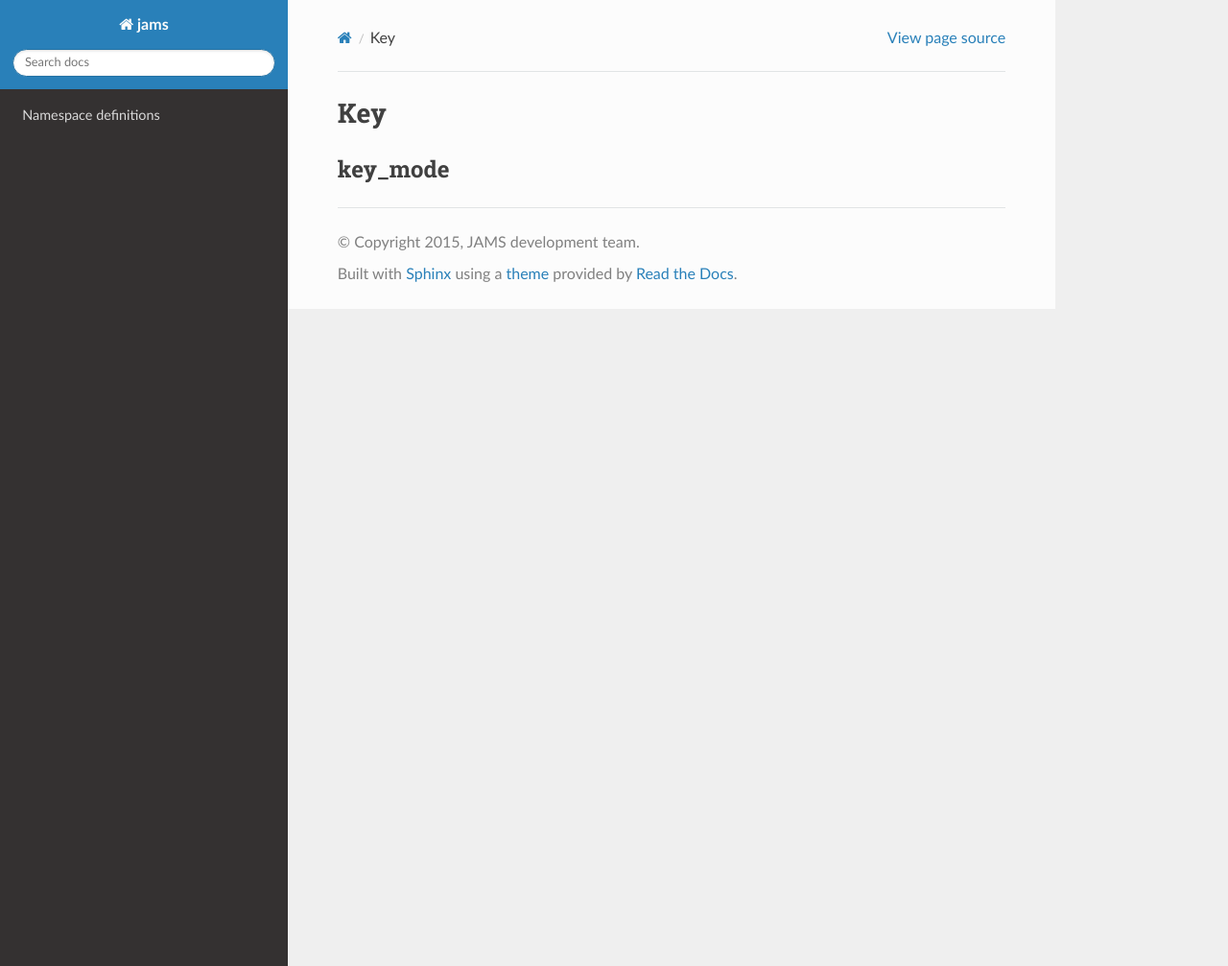
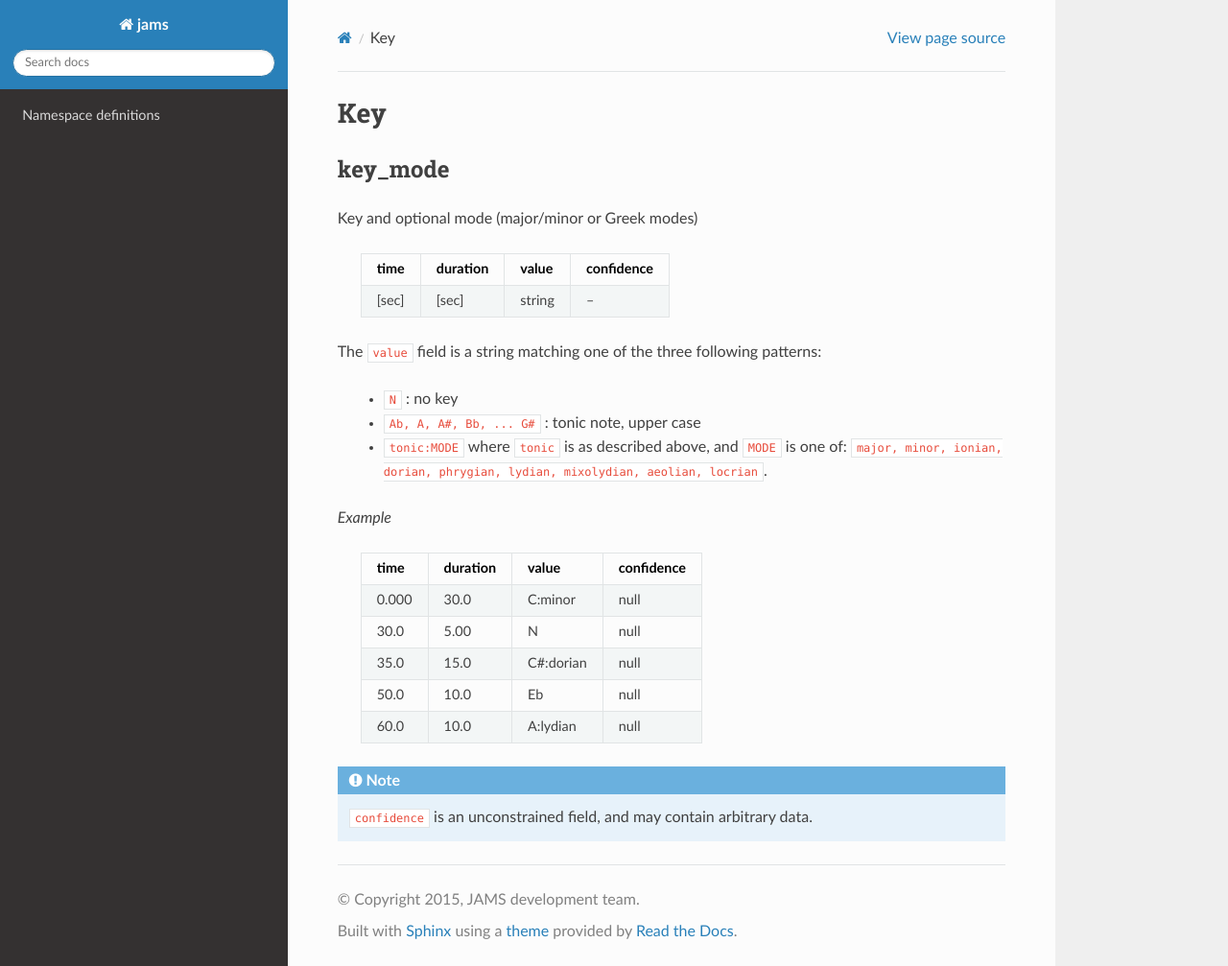
Before and after one commit to marl/jams, a Sphinx documentation site: the page built from docs/namespaces/key.rst, in a window 1280 px wide and 1007 px high. Shown: the whole window at 96% size. Built offline with Sphinx 7.4.7 and the Read the Docs theme 2.0.0, drawn with Linux system fonts in a browser that asks for light colours.

Commit message:
added key_mode namespace doc

```diff
--- a/docs/namespaces/key.rst
+++ b/docs/namespaces/key.rst
@@ -3,3 +3,34 @@ Key
 
 key_mode
 ~~~~~~~~
+Key and optional mode (major/minor or Greek modes)
+
+    ===== ======== ====== ==========
+    time  duration value  confidence
+    ===== ======== ====== ==========
+    [sec] [sec]    string --
+    ===== ======== ====== ==========
+
+The ``value`` field is a string matching one of the three following patterns:
+
+    * ``N`` : no key
+    * ``Ab, A, A#, Bb, ... G#`` : tonic note, upper case
+    * ``tonic:MODE`` where ``tonic`` is as described above, and ``MODE`` is one of: ``major, minor, ionian, dorian,
+      phrygian, lydian, mixolydian, aeolian, locrian``.
+
+*Example*
+
+    ===== ======== ========= ==========
+    time  duration value     confidence
+    ===== ======== ========= ==========
+    0.000 30.0     C:minor   null
+    30.0  5.00     N         null
+    35.0  15.0     C#:dorian null
+    50.0  10.0     Eb        null
+    60.0  10.0     A:lydian  null
+    ===== ======== ========= ==========
+
+
+.. note::
+
+    ``confidence`` is an unconstrained field, and may contain arbitrary data.
```
